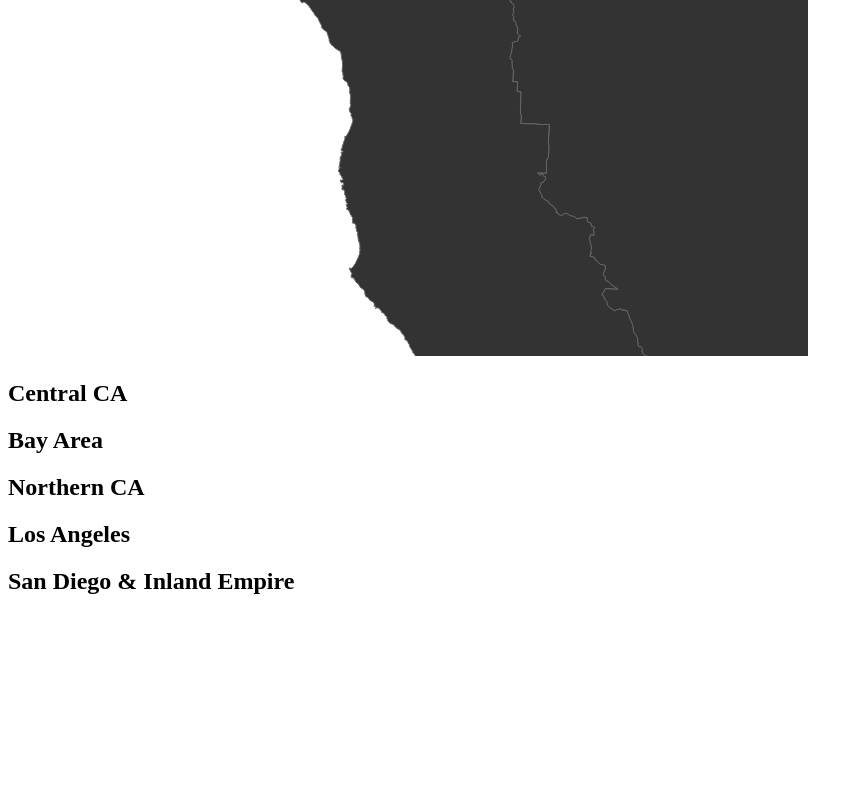
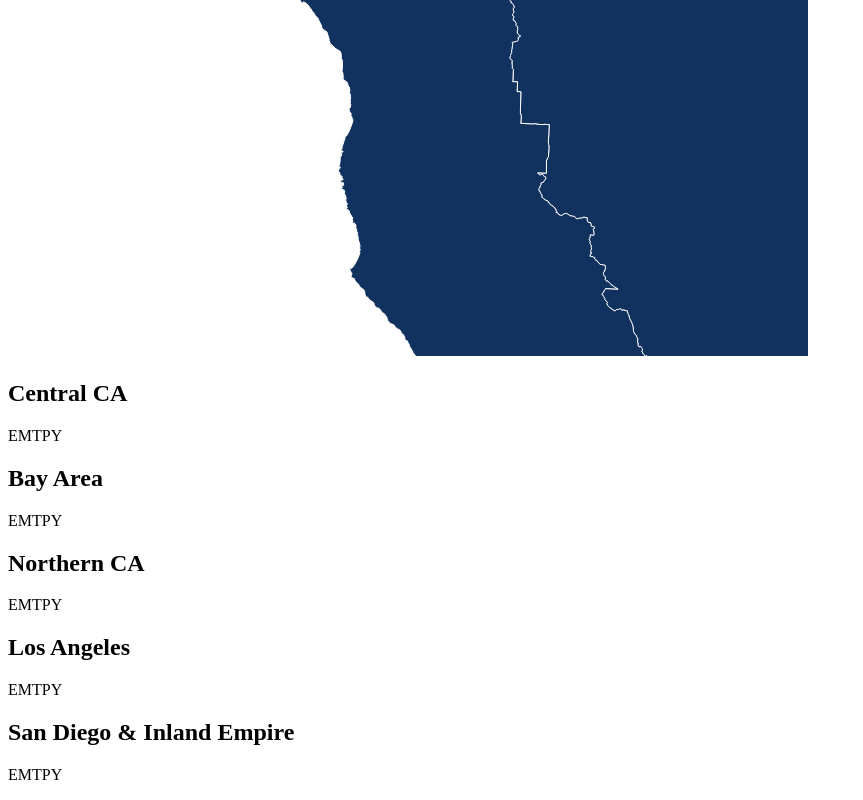
Before and after one commit to emanumarqu/ca-lw-site, a plain HTML site: page ca-map/ca.html in a window 1280 px wide. Shown: the part 552-1352 px from the top of the page, without its empty margins (0-863 px from the left). Before the commit the page ends 1166 px from the top, so only its background shows below. Drawn offline with Linux system fonts and the light colour scheme.

Commit message:
updated default ca color

```diff
--- a/ca-map/ca.html
+++ b/ca-map/ca.html
@@ -9,8 +9,8 @@
         window.onload = function () {
             var R = Raphael("paper", 800, 900);
             var attr = {
-                fill: "#333",
-                stroke: "#666",
+                fill: "#11315e",
+                stroke: "#fff",
                 "stroke-width": 1,
                 "stroke-linejoin": "round"
             };
@@ -26,7 +26,7 @@
                 (function (st, state) {
                     st[0].style.cursor = "pointer";
                     st[0].onmouseover = function () {
-                        current && cali[current].animate({fill: "#333", stroke: "#666"}, 500) && (document.getElementById(current).style.display = "");
+                        current && cali[current].animate({fill: "#11315e", stroke: "#fff"}, 500) && (document.getElementById(current).style.display = "");
                         st.animate({fill: st.color, stroke: "#ccc"}, 500);
                         st.toFront();
                         // R.safari();
@@ -34,7 +34,7 @@
                         current = state;
                     };
                     st[0].onmouseout = function () {
-                        st.animate({fill: "#333", stroke: "#666"}, 500);
+                        st.animate({fill: "#11315e", stroke: "#fff"}, 500);
                         st.toFront();
                         // R.safari();
                     };
@@ -51,23 +51,23 @@
         <div id="paper"></div>
         <div id="cen">
             <h2>Central CA</h2>
-            <p></p>
+            <p>EMTPY</p>
         </div>
         <div id="bay">
             <h2>Bay Area</h2>
-            <p></p>
+            <p>EMTPY</p>
         </div>
         <div id="nor">
             <h2>Northern CA</h2>
-            <p></p>
+            <p>EMTPY</p>
         </div>
         <div id="la">
             <h2>Los Angeles</h2>
-            <p></p>
+            <p>EMTPY</p>
         </div>
         <div id="sdi">
             <h2>San Diego & Inland Empire</h2>
-            <p></p>
+            <p>EMTPY</p>
         </div>
     </div>
 </body>
```
